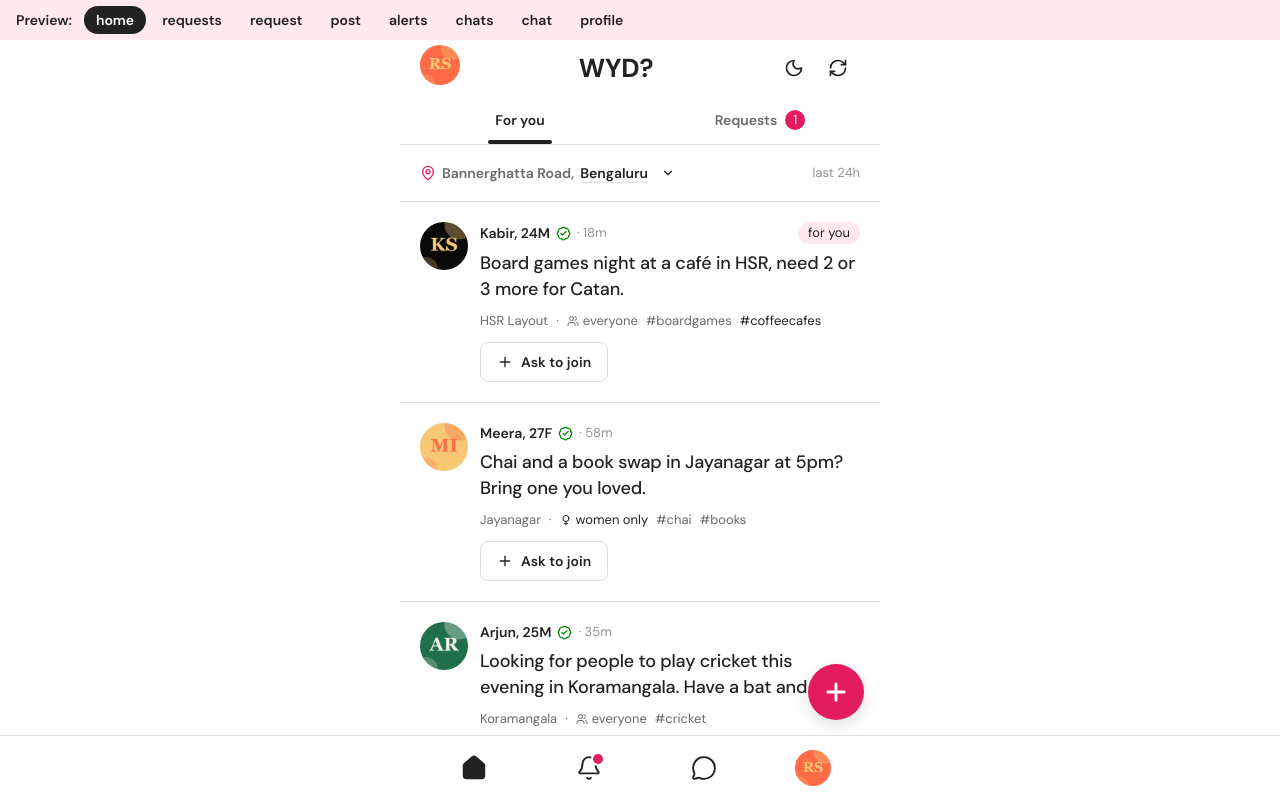
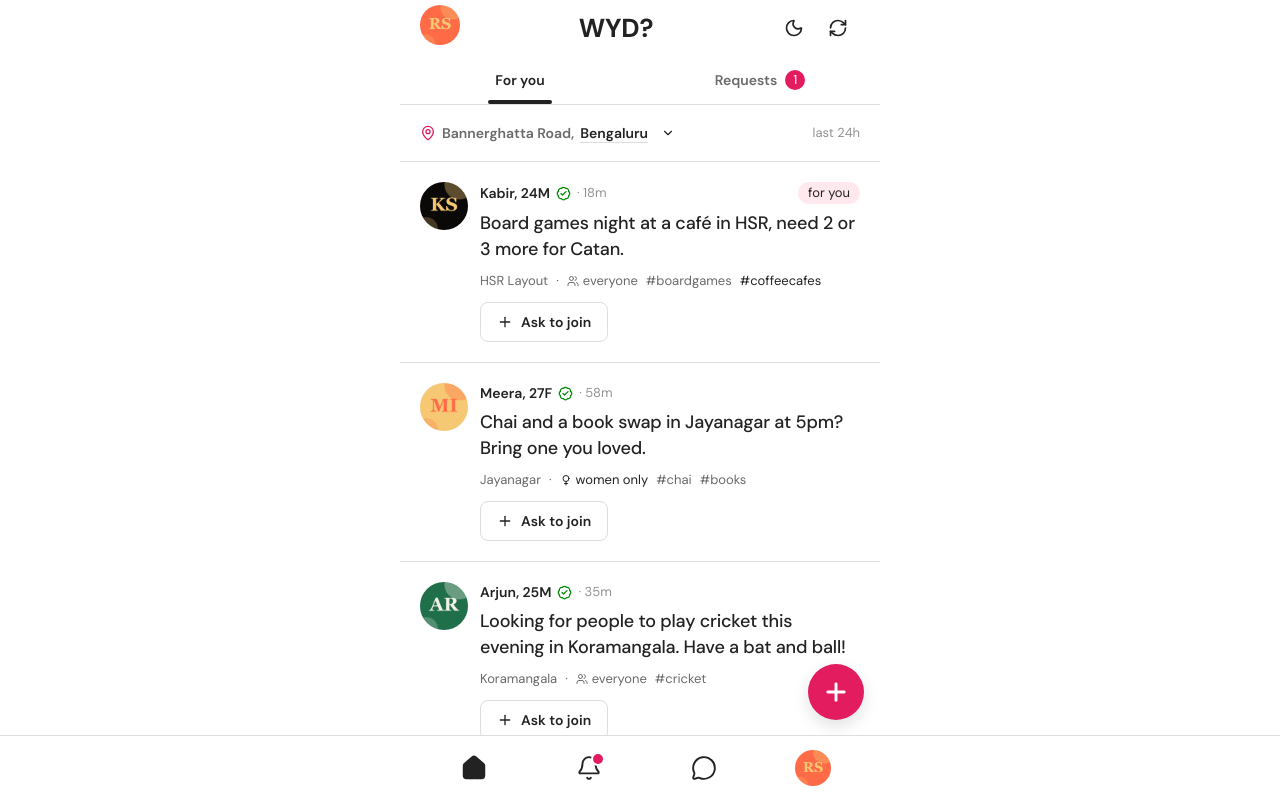
Before and after one commit to Pragatii29/wyd, a Next.js app: page /preview in a window 1280 px wide. Shown: the top 798 px of the page. Built offline with nearby package versions, Linux system fonts and the light colour scheme.

Commit message:
Remove the screen-switcher bar from the preview
Co-Authored-By: Claude Opus 5.5 <noreply@anthropic.com>

```diff
--- a/app/preview/page.tsx
+++ b/app/preview/page.tsx
@@ -86,14 +86,6 @@ export default async function Preview({ searchParams }: { searchParams: Promise<
   return (
     <div className="min-h-dvh pb-[calc(80px+env(safe-area-inset-bottom))]">
       <PreviewLinkGuard />
-      <nav className="flex gap-1 overflow-x-auto bg-candle px-2 py-1.5 text-label text-on-light" aria-label="Preview screens">
-        <span className="shrink-0 px-2 py-1">Preview:</span>
-        {SCREENS.map((s) => (
-          <Link key={s} href={`/preview?screen=${s}`} className={`shrink-0 rounded-pill px-3 py-1 ${s === screen ? "bg-ink text-on-ink" : ""}`}>
-            {s}
-          </Link>
-        ))}
-      </nav>
 
       {(screen === "home" || screen === "requests") && (
         <main className="mx-auto w-full max-w-[480px]">
```
